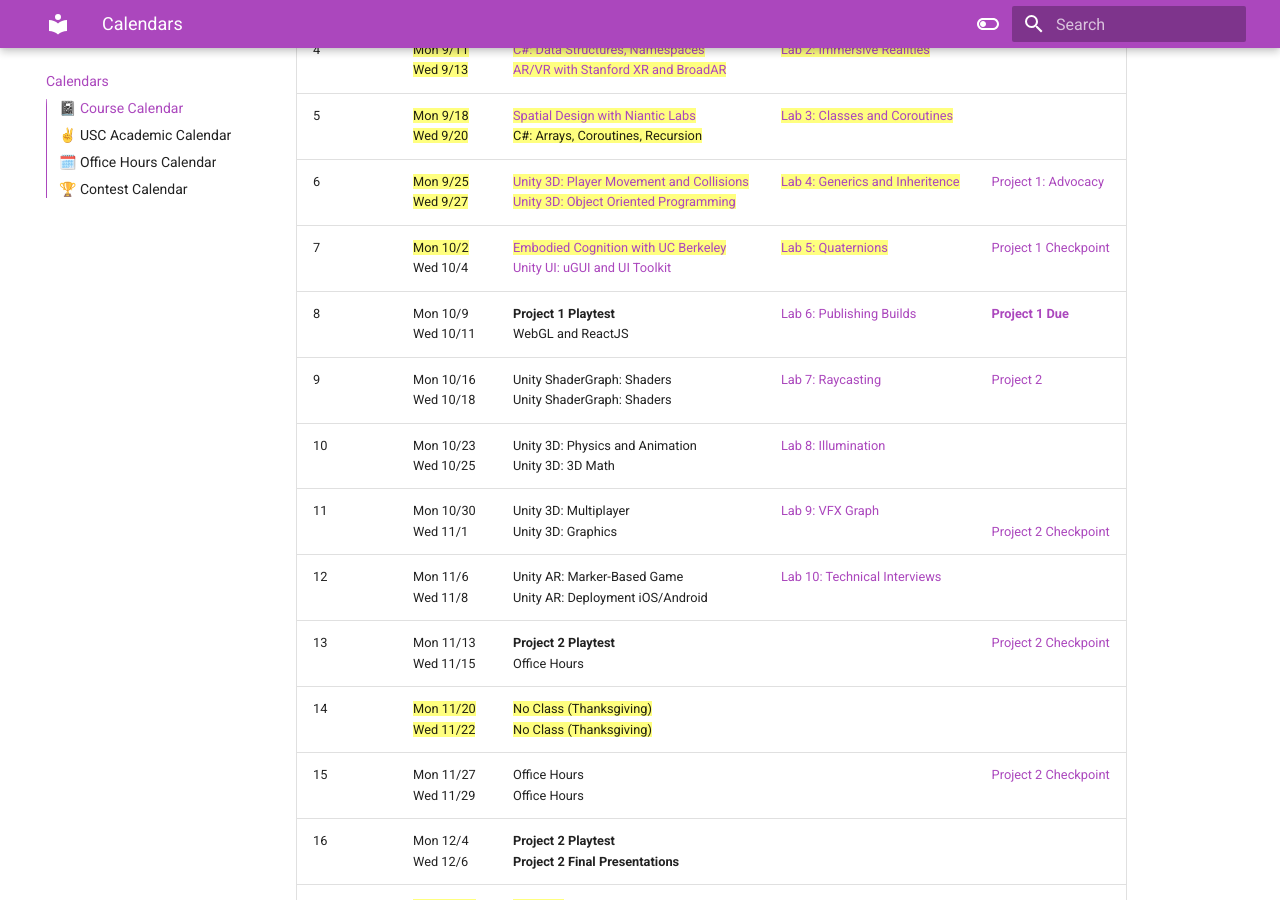
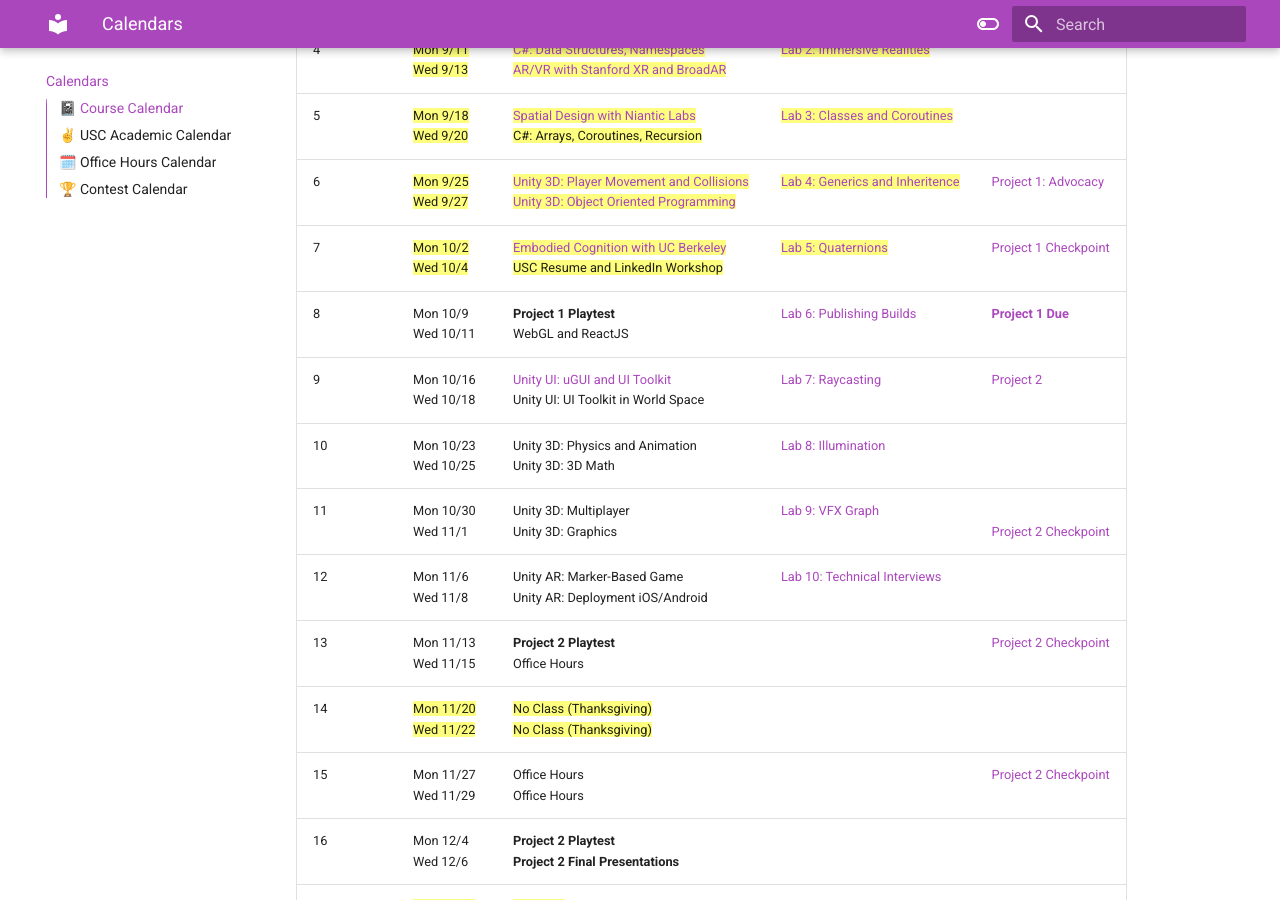
Before and after one commit to usc-ctin583/usc-ctin583.github.io, an MkDocs documentation site: the page built from docs/index.md, in a window 1280 px wide and 900 px high, scrolled down 495 px. Built offline with MkDocs 1.6.1 and Material for MkDocs 9.7.7, drawn with Linux system fonts in a browser that asks for light colours.

Commit message:
modify today's calendar

```diff
--- a/docs/index.md
+++ b/docs/index.md
@@ -8,9 +8,9 @@
 | 4    | ==Mon 9/11== <br> ==Wed 9/13==   | ==[C#: Data Structures, Namespaces](https://www.icloud.com/keynote/0b5y1M4VNtrdfL4vFyXrzgkeg#Lecture4)== <br> ==[AR/VR with Stanford XR and BroadAR](https://calendar.usc.edu/event/augmented_and_virtual_realities)== | ==[Lab 2: Immersive Realities](Labs/lab02.md)== |
 | 5    | ==Mon 9/18== <br> ==Wed 9/20==   | ==[Spatial Design with Niantic Labs](https://calendar.usc.edu/event/designing_realities_redefining_experiential_design_with_augmented_and_virtual_reality)== <br> ==C#: Arrays, Coroutines, Recursion== | ==[Lab 3: Classes and Coroutines](Labs/lab03.md)== |
 | 6    |==Mon 9/25== <br> ==Wed 9/27==   | ==[Unity 3D: Player Movement and Collisions](https://www.icloud.com/keynote/01bSAfmd7C45UrRFrT-p8Ezeg#Lecture6)== <br> ==[Unity 3D: Object Oriented Programming](https://www.icloud.com/keynote/0920OrQoVdzLeXbAZZYG6Jp4g#Lecture6)== | ==[Lab 4: Generics and Inheritence](Labs/lab04.md)==| [Project 1: Advocacy](./Projects/project1.md) |
-| 7    | ==Mon 10/2== <br> Wed 10/4   | ==[Embodied Cognition with UC Berkeley](https://bid.berkeley.edu/)== <br> [Unity UI: uGUI and UI Toolkit](https://www.icloud.com/keynote/05dxP82d9x9mFhNSfsZrNJTAA#Lecture7) | ==[Lab 5: Quaternions](Labs/lab05.md)== | [Project 1 Checkpoint](./Projects/project1checkpoint.md) |
+| 7    | ==Mon 10/2== <br> ==Wed 10/4==   | ==[Embodied Cognition with UC Berkeley](https://bid.berkeley.edu/)== <br> ==USC Resume and LinkedIn Workshop== | ==[Lab 5: Quaternions](Labs/lab05.md)== | [Project 1 Checkpoint](./Projects/project1checkpoint.md) |
 | 8    | Mon 10/9 <br> Wed 10/11  | **Project 1 Playtest** <br> WebGL and ReactJS | [Lab 6: Publishing Builds](Labs/lab06.md) | **[Project 1 Due](Projects/project1due.md)** |
-| 9    | Mon 10/16 <br> Wed 10/18 | Unity ShaderGraph: Shaders <br> Unity ShaderGraph: Shaders | [Lab 7: Raycasting](Labs/lab07.md) | [Project 2](Projects/project2.md) |
+| 9    | Mon 10/16 <br> Wed 10/18 | [Unity UI: uGUI and UI Toolkit](https://www.icloud.com/keynote/05dxP82d9x9mFhNSfsZrNJTAA#Lecture7) <br> Unity UI: UI Toolkit in World Space | [Lab 7: Raycasting](Labs/lab07.md) | [Project 2](Projects/project2.md) |
 | 10   | Mon 10/23 <br> Wed 10/25 | Unity 3D: Physics and Animation <br> Unity 3D: 3D Math | [Lab 8: Illumination](Labs/lab08.md) |
 | 11   | Mon 10/30 <br> Wed 11/1  | Unity 3D: Multiplayer <br> Unity 3D: Graphics | [Lab 9: VFX Graph](Labs/lab09.md) | <br> [Project 2 Checkpoint](Projects/project2checkpoint1.md) |
 | 12   | Mon 11/6 <br> Wed 11/8   | Unity AR: Marker-Based Game <br> Unity AR: Deployment iOS/Android | [Lab 10: Technical Interviews](Labs/lab10.md) |
```
